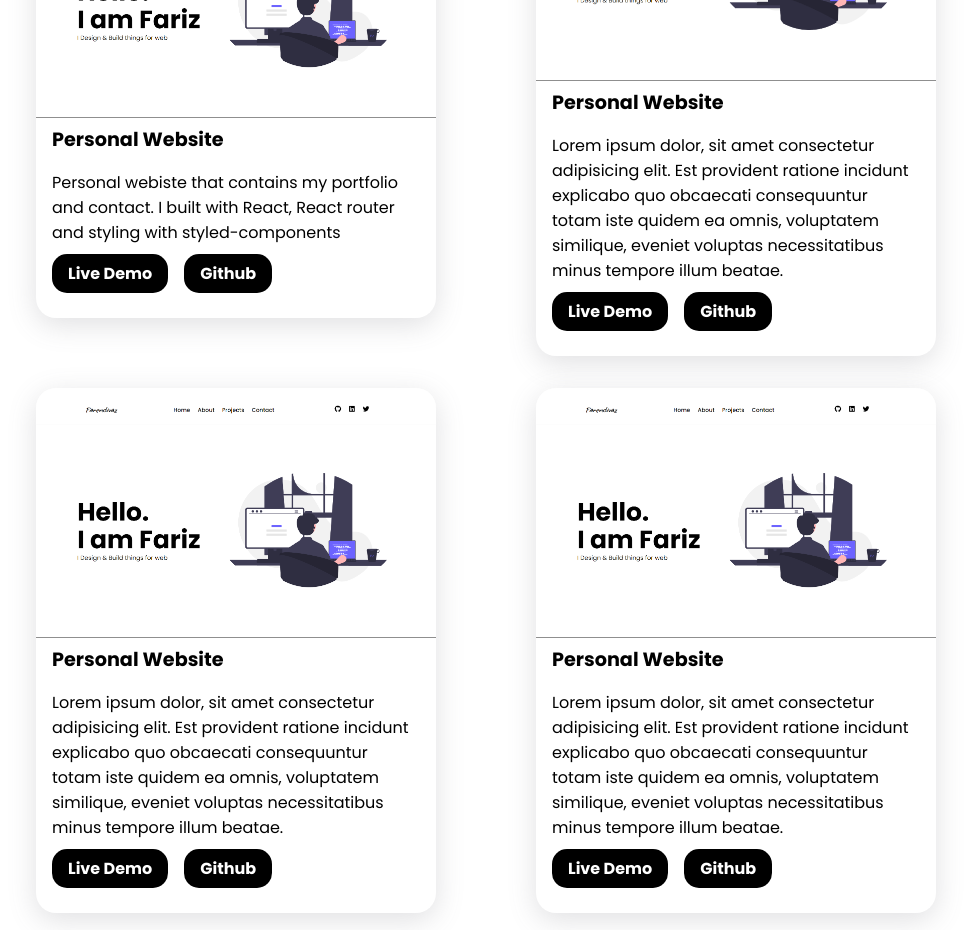
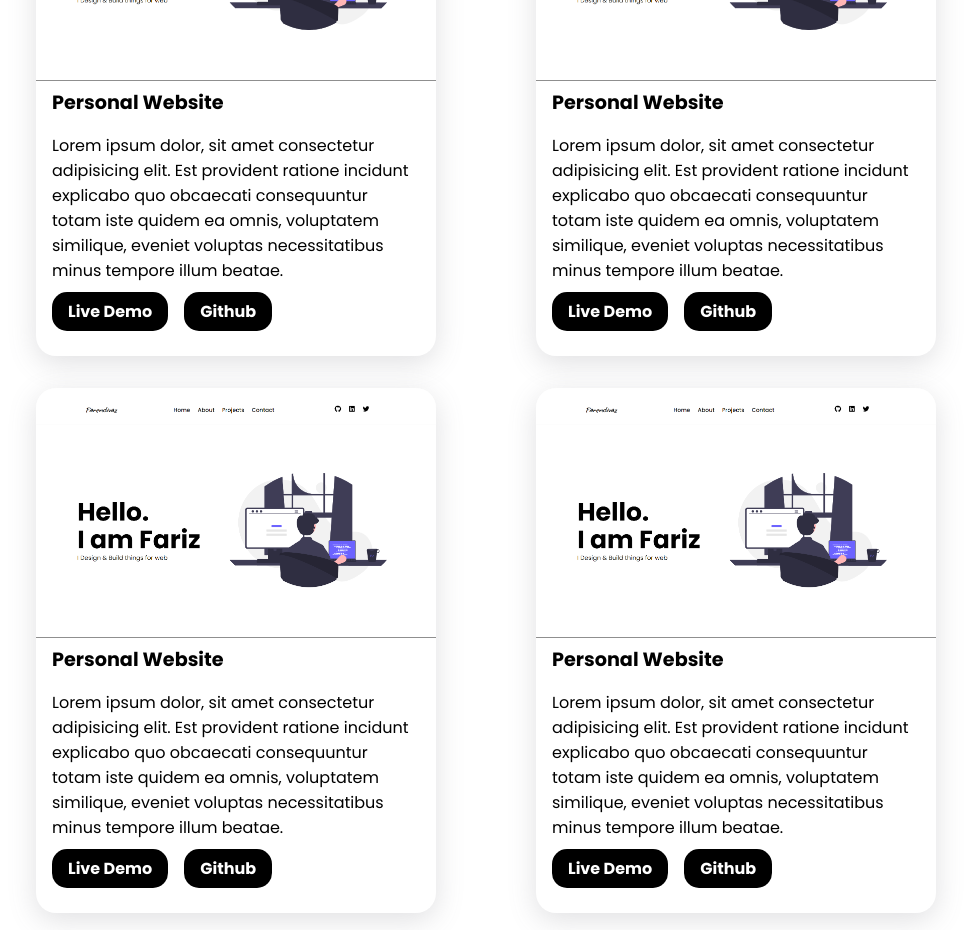
Before and after one commit to farendivaz/farendivaz.live, a React (Create React App) app: page / in a window 1280 px wide. Shown: the part 1660-2590 px from the top of the page, without its empty margins (154-1125 px from the left). Built offline with nearby package versions, Linux system fonts and the light colour scheme; a web font is replaced by a local one.

Commit message:
change description

```diff
--- a/src/data/data.js
+++ b/src/data/data.js
@@ -6,9 +6,10 @@ export const projects = [
     title: "Personal Website",
     imageSrc: Image,
     imageAlt: "Personal Website that contains all movie from rating etc..",
-    desc: "Personal webiste that contains my portfolio and contact. I built with React, React router and styling with styled-components",
+    desc: "Lorem ipsum dolor, sit amet consectetur adipisicing elit. Est provident ratione incidunt explicabo quo obcaecati consequuntur totam iste quidem ea omnis, voluptatem similique, eveniet voluptas necessitatibus minus tempore illum beatae.",
     demo: "https://www.farendivaz.live",
     github: "https://github.com/farendivaz/farendivaz.live",
+    // Personal webiste that contains my portfolio and contact. I built with React, React router and styling with styled-components
   },
   {
     id: 2,
```
